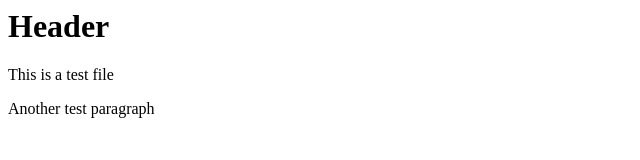
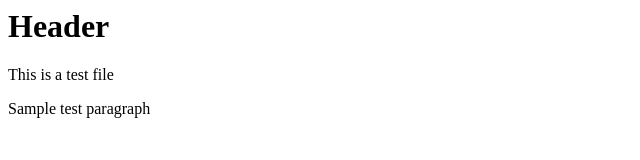
Before and after one commit to Ashokhariharan/git---test, a website: page index.html in a window 1280 px wide. Shown: the full height of the page, 0-640 px from the left. Drawn offline with Linux system fonts and the light colour scheme.

Commit message:
fourth commit

```diff
--- a/index.html
+++ b/index.html
@@ -3,6 +3,6 @@
     <body>
         <h1>Header</h1>
         <p>This is a test file</p>
-        <p>Another test paragraph</p>
+        <p>Sample test paragraph</p>
     </body>
 </html>
```
Also changed, not shown: package.json (added, +24 -0 lines), 1 other file.
